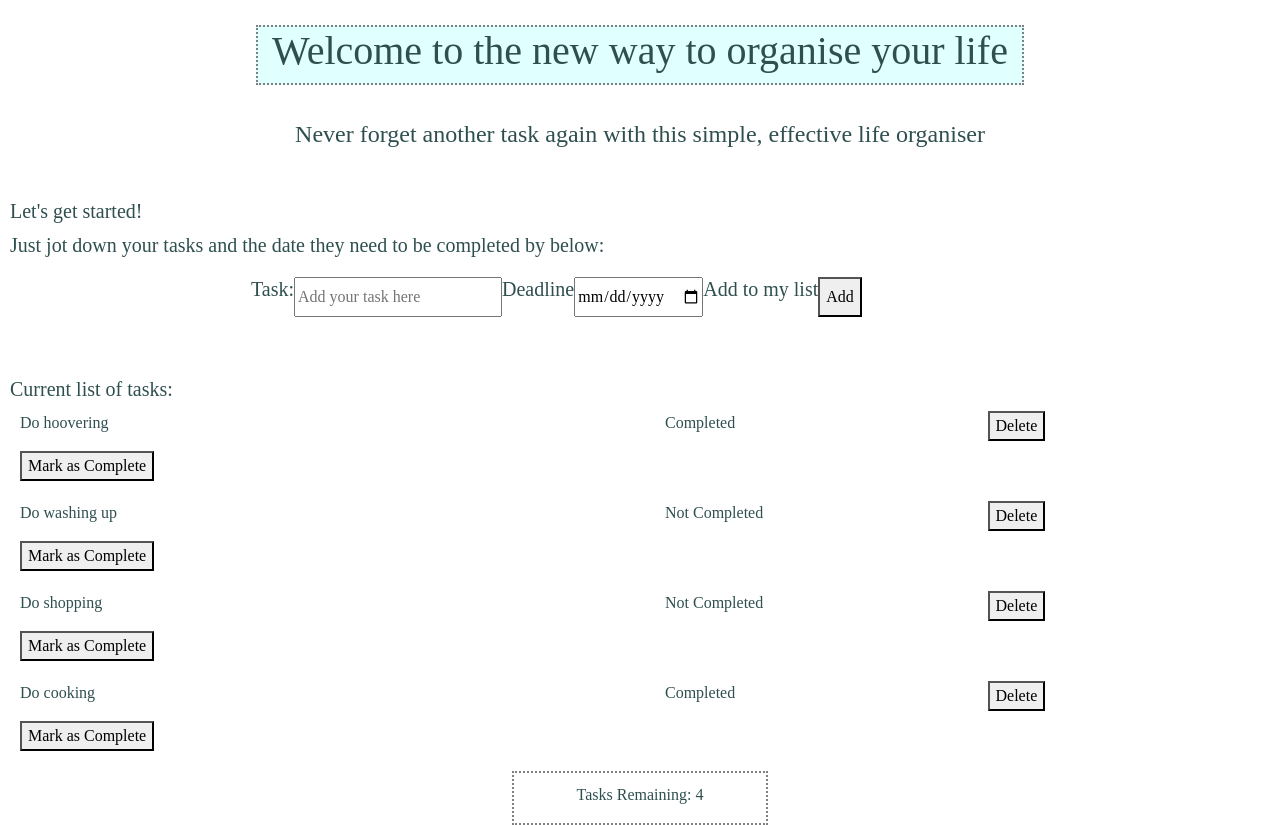
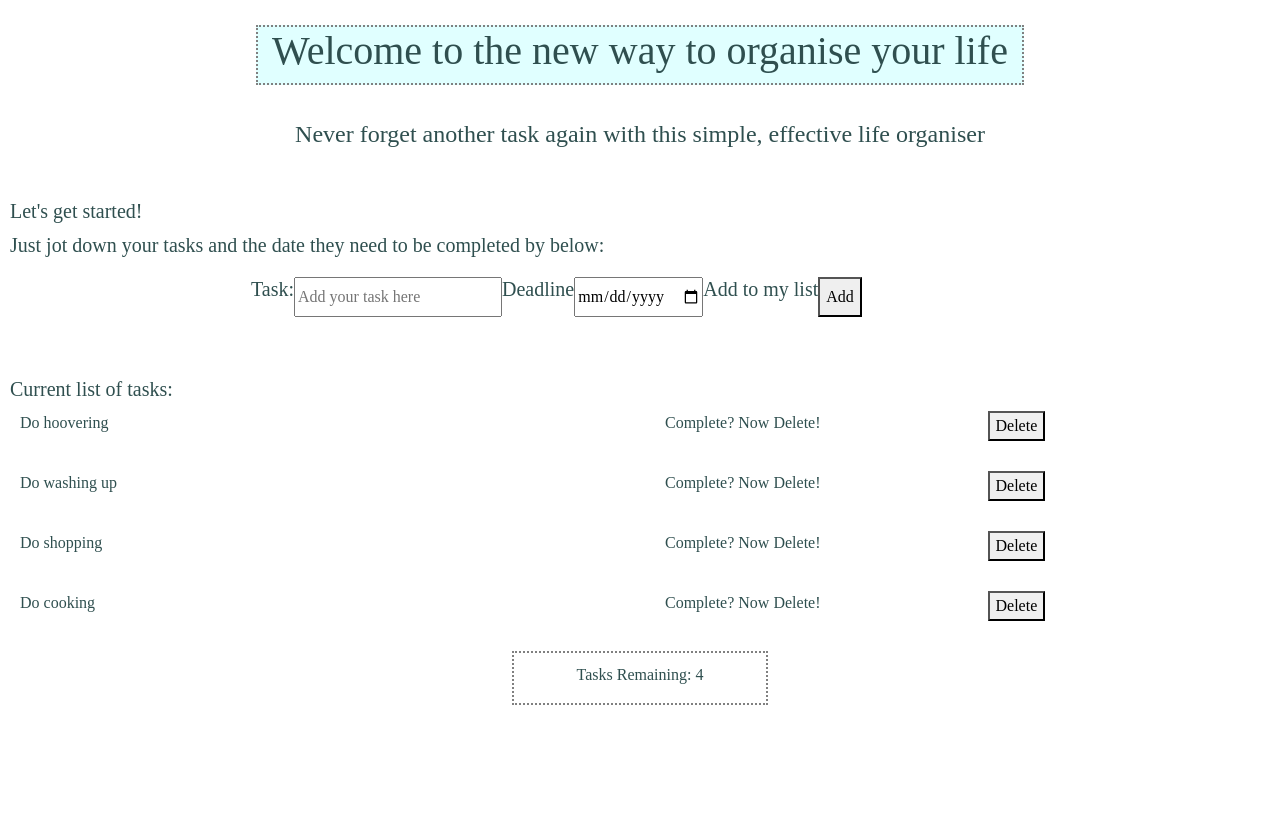
Before and after one commit to JoPreihs/todo-app-frontend, a React app: page / in a window 1280 px wide. After the commit the page ends 800 px from the top, so only its background shows below. Built offline with nearby package versions, Linux system fonts and the light colour scheme.

Commit message:
React App - Delete Functionality Working

```diff
--- a/src/components/ListItem.js
+++ b/src/components/ListItem.js
@@ -19,17 +19,15 @@ class ListItem extends Component {
                         {this.props.task.task}
                     </div>
                     <div className="col-3">
-                        {this.props.task.completed ? <p>Completed</p> : <p>Not Completed</p>}
-
+                        <p>Complete? Now Delete!</p>
                     </div>
                     <div className="col-3">
-                        <button onClick = {this.handleDeleteClick} >Delete</button>
-                    </div>
-                    <div className="col-2">
-                    {!this.props.completed && <button onClick = {this.handleCompleteClick} >Mark as Complete</button>}
+                        <button onClick={this.handleDeleteClick}>Delete</button>
                     </div>
                 </div>
             </div>
+
+
         );
     }
 }
```
